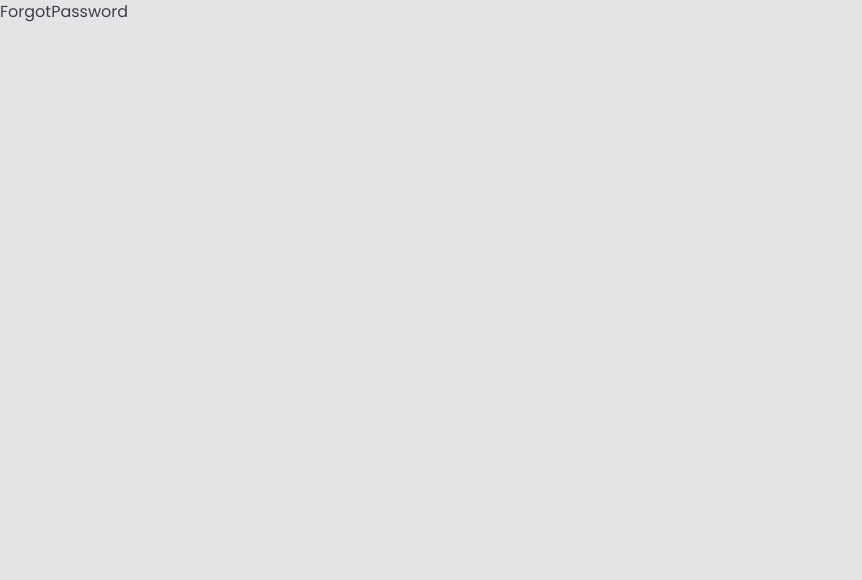
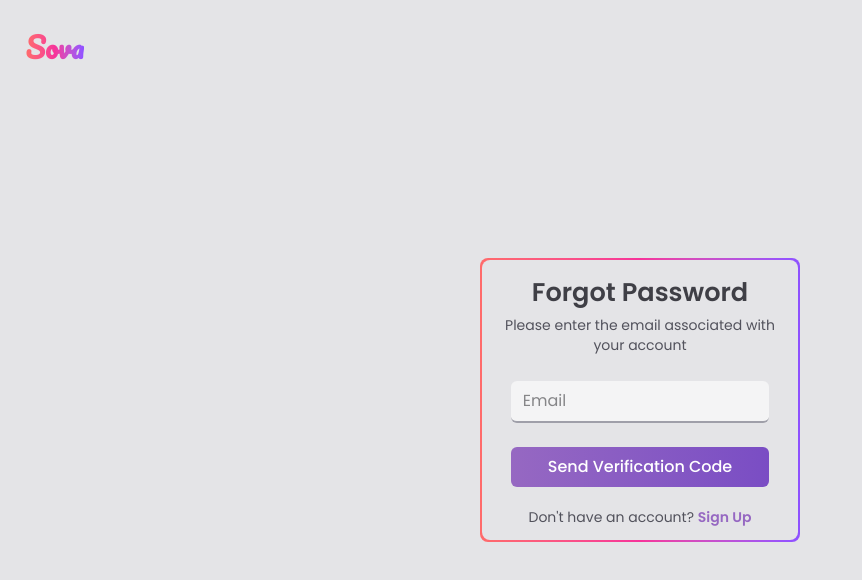
Before and after one commit to kunal-dev-01/chatapp-frontend-30-07-2025, a Next.js app: page /forgot-password in a window 1280 px wide. Shown: the top 580 px of the page, without its empty margins (0-862 px from the left). Built offline with nearby package versions, Linux system fonts and the light colour scheme.

Commit message:
forgot form ready

```diff
--- a/src/app/(auth)/forgot-password/page.tsx
+++ b/src/app/(auth)/forgot-password/page.tsx
@@ -1,8 +1,18 @@
+"use client";
 import React from 'react'
+import Loader from "@/components/Layouts/Loader";
+import dynamic from "next/dynamic";
+
+const ForgotForm = dynamic(() => import("@/components/AuthForms/ForgotForm"), {
+  ssr: false,
+  loading: () => <Loader />,
+});
 
 const ForgotPassword = () => {
   return (
-    <div>ForgotPassword</div>
+    <div>
+      <ForgotForm/>
+    </div>
   )
 }
 
--- a/src/components/AuthForms/ForgotForm.tsx
+++ b/src/components/AuthForms/ForgotForm.tsx
@@ -1,10 +1,76 @@
-import React from 'react'
-import AuthLayout from '../Layouts/AuthLayout'
+import React, { useState } from "react";
+import AuthLayout from "../Layouts/AuthLayout";
+import dynamic from 'next/dynamic';
+import { Loader2 } from "lucide-react";
+import Link from "next/link";
+
+const Input = dynamic(() => import("@/components/Layouts/AuthInput"), {
+  ssr: false,
+});
 
 const ForgotForm = () => {
+
+  const [email, setEmail] = useState("");
+
+  const [loading, setLoading] = useState(false);
+
+  const handleForgot = (e: React.FormEvent<HTMLFormElement>) => {
+    e.preventDefault();
+  };
+
   return (
-    <AuthLayout>ForgotForm</AuthLayout>
-  )
-}
+    <AuthLayout>
+      <div className="w-full md:w-[25vw] p-[2px] rounded-lg md:bg-gradient-to-r from-[#FF6B6B] via-pink-500 to-violet-500">
+        <div className="flex flex-col w-full h-full rounded-lg bg-zinc-200 dark:bg-zinc-900 md:p-[1vw]">
+          <h1 className="md:text-[2vw] text-[3.5vh] font-semibold text-center">
+            Forgot Password
+          </h1>
 
-export default ForgotForm
+          <p className="text-sm md:text-md text-zinc-600 dark:text-zinc-400 text-center mt-1">
+            Please enter the email associated with your account
+          </p>
+
+          <form
+            onSubmit={handleForgot}
+            className="flex flex-col gap-3 mt-[2vh] md:mt-[2vw] px-[2vh] mx:px-0"
+          >
+            <Input
+              label="Email"
+              type="email"
+              value={email}
+              onChange={(e) => setEmail(e.target.value)}
+            />
+
+            <button
+              type="submit"
+              disabled={loading}
+              className="w-full py-2 mt-3 rounded-md font-medium text-white
+             bg-gradient-to-r from-[#9668c2] to-[#7a4dc4] cursor-pointer"
+            >
+              {loading ? (
+                <div className="flex items-center gap-2 justify-center">
+                  <Loader2 size={20} className="animate-spin" />
+                  <span>Sending...</span>
+                </div>
+              ) : (
+                "Send Verification Code"
+              )}
+            </button>
+          </form>
+
+          <p className="text-sm text-zinc-600 dark:text-zinc-400 text-center mt-5 select-none">
+            Don&apos;t have an account?{" "}
+            <Link
+              href="/register"
+              className="text-[#9668c2] hover:underline cursor-pointer font-semibold"
+            >
+              Sign Up
+            </Link>
+          </p>
+        </div>
+      </div>
+    </AuthLayout>
+  );
+};
+
+export default ForgotForm;
--- a/src/components/AuthForms/VerifyForm.tsx
+++ b/src/components/AuthForms/VerifyForm.tsx
@@ -12,7 +12,7 @@ const VerifyForm = () => {
 
   const [loading, setLoading] = useState(false);
 
-  const handleRegister = (e: React.FormEvent<HTMLFormElement>) => {
+  const handleVerify = (e: React.FormEvent<HTMLFormElement>) => {
     e.preventDefault();
   };
 
@@ -29,7 +29,7 @@ const VerifyForm = () => {
         </p>
 
         <form
-          onSubmit={handleRegister}
+          onSubmit={handleVerify}
           className="flex flex-col gap-3 mt-[2vh] md:mt-[2vw] px-[2vh] mx:px-0"
         >
 
```
